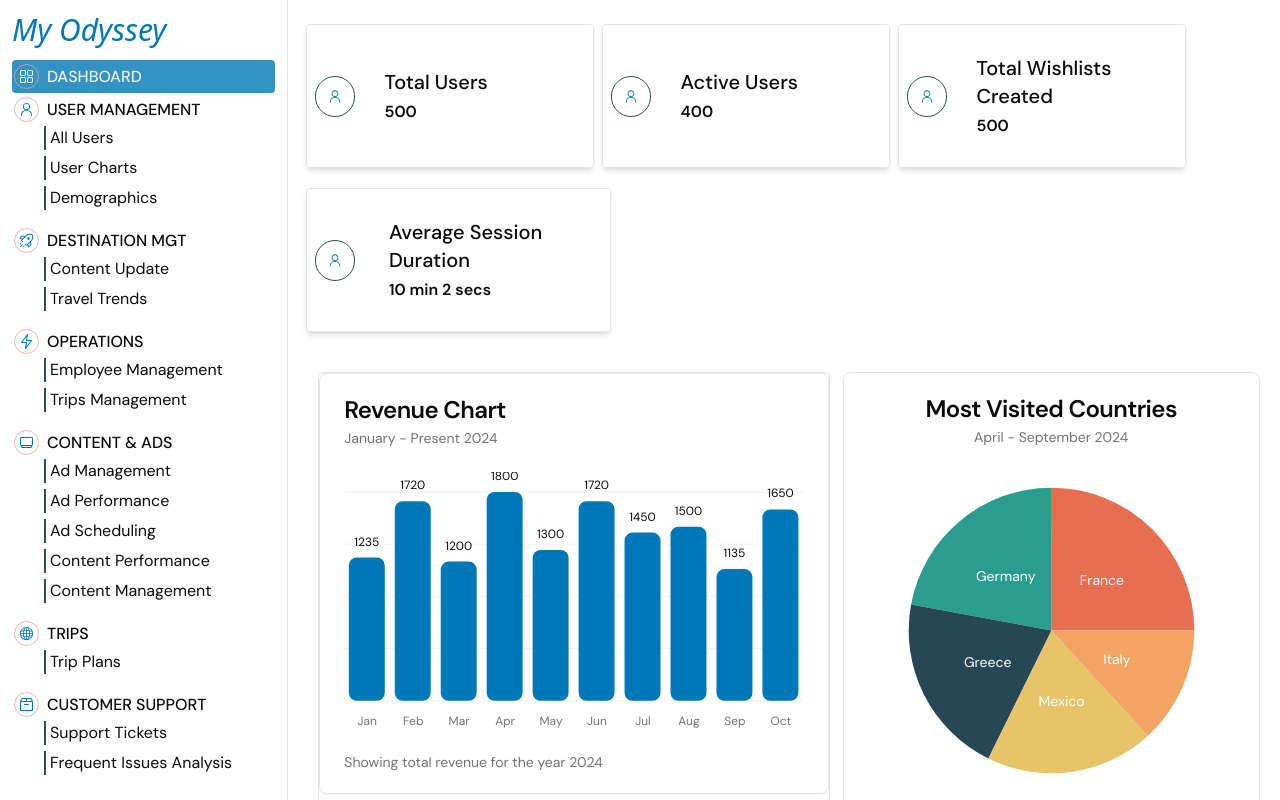
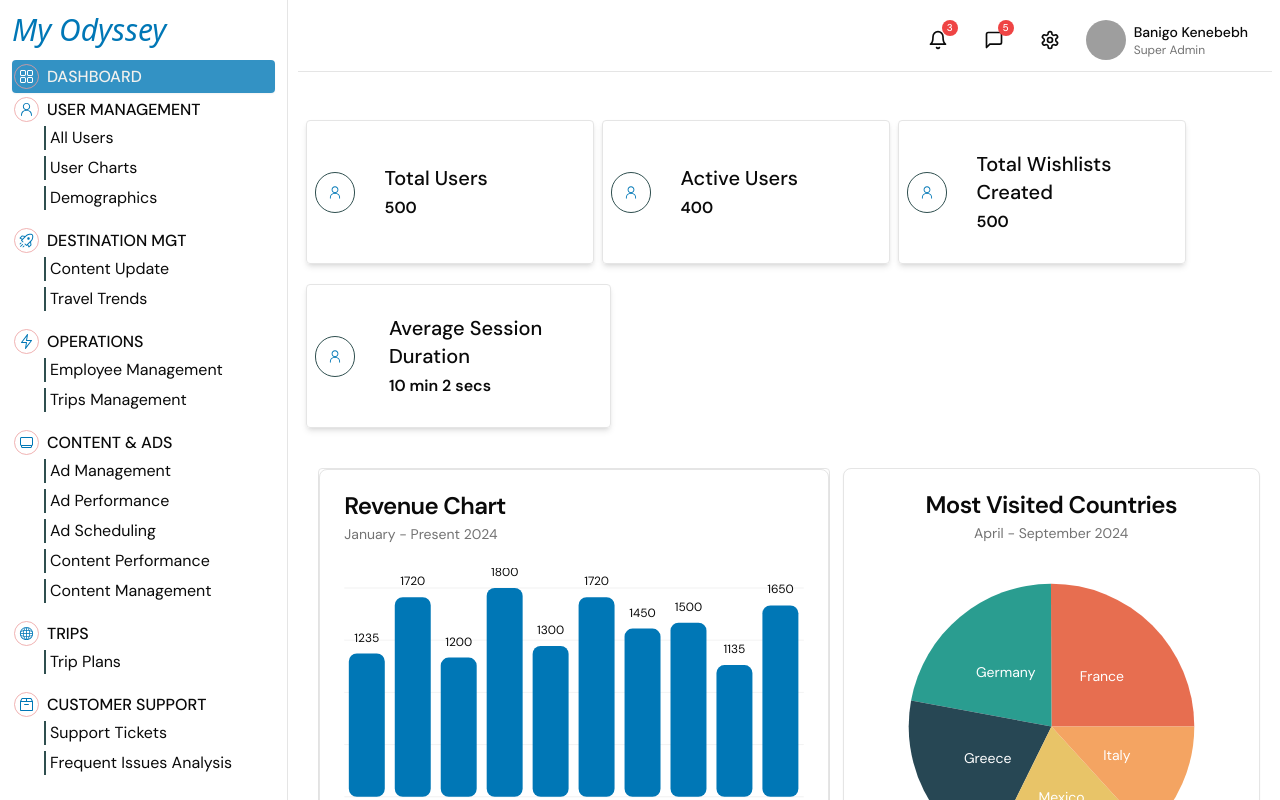
Before and after one commit to kenebebh/my-odyssey-dashboard, a Next.js app: page / in a window 1280 px wide. Shown: the top 800 px of the page. Built offline with nearby package versions, Linux system fonts and the light colour scheme; grey boxes are pictures that could not be loaded.

Commit message:
built a header UI, no function yet, and building the user ID ui

```diff
--- a/package.json
+++ b/package.json
@@ -9,7 +9,9 @@
     "lint": "next lint"
   },
   "dependencies": {
+    "@radix-ui/react-avatar": "^1.1.0",
     "@radix-ui/react-icons": "^1.3.0",
+    "@radix-ui/react-slot": "^1.1.0",
     "@tanstack/match-sorter-utils": "^8.19.4",
     "@tanstack/react-query": "^5.56.2",
     "@tanstack/react-table": "^8.20.5",
--- a/src/app/layout.tsx
+++ b/src/app/layout.tsx
@@ -1,6 +1,6 @@
 import type { Metadata } from "next";
 import { Inter, DM_Sans } from "next/font/google";
-import { Sidebar } from "@/components";
+import { Header, Sidebar } from "@/components";
 import { TanstackProvider } from "@/providers";
 
 import "./globals.css";
@@ -27,7 +27,12 @@
               <Sidebar />
             </div>
 
-            <div className="max-w-full p-2">{children}</div>
+            <div className="max-w-full p-2 flex flex-col gap-y-8">
+              <div>
+                <Header />
+              </div>
+              <div>{children}</div>
+            </div>
           </section>
         </TanstackProvider>
       </body>
--- /dev/null
+++ b/src/components/header.tsx
@@ -0,0 +1,40 @@
+import { Avatar, AvatarFallback, AvatarImage } from "@/components/ui/avatar";
+import { Button } from "@/components/ui/button";
+import { BellIcon, MessageSquareIcon, SettingsIcon } from "lucide-react";
+
+export default function Header() {
+  return (
+    <header className="flex items-center justify-end h-16 px-6 border-b bg-background">
+      <div className="flex items-center space-x-4">
+        <Button variant="ghost" size="icon" className="relative">
+          <BellIcon className="h-5 w-5" />
+          <span className="sr-only">Notifications</span>
+          <span className="absolute top-0 right-0 h-4 w-4 rounded-full bg-red-500 text-[10px] font-medium text-white flex items-center justify-center">
+            3<span className="sr-only">3 unread notifications</span>
+          </span>
+        </Button>
+        <Button variant="ghost" size="icon" className="relative">
+          <MessageSquareIcon className="h-5 w-5" />
+          <span className="sr-only">Messages</span>
+          <span className="absolute top-0 right-0 h-4 w-4 rounded-full bg-red-500 text-[10px] font-medium text-white flex items-center justify-center">
+            5<span className="sr-only">5 unread messages</span>
+          </span>
+        </Button>
+        <Button variant="ghost" size="icon">
+          <SettingsIcon className="h-5 w-5" />
+          <span className="sr-only">Settings</span>
+        </Button>
+        <div className="flex items-center space-x-2">
+          <Avatar>
+            <AvatarImage src="/placeholder.svg" alt="Admin" />
+            <AvatarFallback>BK</AvatarFallback>
+          </Avatar>
+          <div>
+            <p className="text-sm font-medium">Banigo Kenebebh</p>
+            <p className="text-xs text-muted-foreground">Super Admin</p>
+          </div>
+        </div>
+      </div>
+    </header>
+  );
+}
--- a/src/components/index.tsx
+++ b/src/components/index.tsx
@@ -7,6 +7,7 @@
 import UserTypePieChart from "./user/user-type-pie-chart";
 import UserEngagementPieChart from "./user/user-engagement-pie-chart";
 import UserDetailsPage from "./user/user-details-page";
+import Header from "./header";
 
 export {
   Sidebar,
@@ -18,4 +19,5 @@
   UserTypePieChart,
   UserEngagementPieChart,
   UserDetailsPage,
+  Header,
 };
--- /dev/null
+++ b/src/components/ui/avatar.tsx
@@ -0,0 +1,50 @@
+"use client"
+
+import * as React from "react"
+import * as AvatarPrimitive from "@radix-ui/react-avatar"
+
+import { cn } from "@/lib/utils"
+
+const Avatar = React.forwardRef<
+  React.ElementRef<typeof AvatarPrimitive.Root>,
+  React.ComponentPropsWithoutRef<typeof AvatarPrimitive.Root>
+>(({ className, ...props }, ref) => (
+  <AvatarPrimitive.Root
+    ref={ref}
+    className={cn(
+      "relative flex h-10 w-10 shrink-0 overflow-hidden rounded-full",
+      className
+    )}
+    {...props}
+  />
+))
+Avatar.displayName = AvatarPrimitive.Root.displayName
+
+const AvatarImage = React.forwardRef<
+  React.ElementRef<typeof AvatarPrimitive.Image>,
+  React.ComponentPropsWithoutRef<typeof AvatarPrimitive.Image>
+>(({ className, ...props }, ref) => (
+  <AvatarPrimitive.Image
+    ref={ref}
+    className={cn("aspect-square h-full w-full", className)}
+    {...props}
+  />
+))
+AvatarImage.displayName = AvatarPrimitive.Image.displayName
+
+const AvatarFallback = React.forwardRef<
+  React.ElementRef<typeof AvatarPrimitive.Fallback>,
+  React.ComponentPropsWithoutRef<typeof AvatarPrimitive.Fallback>
+>(({ className, ...props }, ref) => (
+  <AvatarPrimitive.Fallback
+    ref={ref}
+    className={cn(
+      "flex h-full w-full items-center justify-center rounded-full bg-muted",
+      className
+    )}
+    {...props}
+  />
+))
+AvatarFallback.displayName = AvatarPrimitive.Fallback.displayName
+
+export { Avatar, AvatarImage, AvatarFallback }
--- /dev/null
+++ b/src/components/ui/button.tsx
@@ -0,0 +1,56 @@
+import * as React from "react"
+import { Slot } from "@radix-ui/react-slot"
+import { cva, type VariantProps } from "class-variance-authority"
+
+import { cn } from "@/lib/utils"
+
+const buttonVariants = cva(
+  "inline-flex items-center justify-center whitespace-nowrap rounded-md text-sm font-medium ring-offset-background transition-colors focus-visible:outline-none focus-visible:ring-2 focus-visible:ring-ring focus-visible:ring-offset-2 disabled:pointer-events-none disabled:opacity-50",
+  {
+    variants: {
+      variant: {
+        default: "bg-primary text-primary-foreground hover:bg-primary/90",
+        destructive:
+          "bg-destructive text-destructive-foreground hover:bg-destructive/90",
+        outline:
+          "border border-input bg-background hover:bg-accent hover:text-accent-foreground",
+        secondary:
+          "bg-secondary text-secondary-foreground hover:bg-secondary/80",
+        ghost: "hover:bg-accent hover:text-accent-foreground",
+        link: "text-primary underline-offset-4 hover:underline",
+      },
+      size: {
+        default: "h-10 px-4 py-2",
+        sm: "h-9 rounded-md px-3",
+        lg: "h-11 rounded-md px-8",
+        icon: "h-10 w-10",
+      },
+    },
+    defaultVariants: {
+      variant: "default",
+      size: "default",
+    },
+  }
+)
+
+export interface ButtonProps
+  extends React.ButtonHTMLAttributes<HTMLButtonElement>,
+    VariantProps<typeof buttonVariants> {
+  asChild?: boolean
+}
+
+const Button = React.forwardRef<HTMLButtonElement, ButtonProps>(
+  ({ className, variant, size, asChild = false, ...props }, ref) => {
+    const Comp = asChild ? Slot : "button"
+    return (
+      <Comp
+        className={cn(buttonVariants({ variant, size, className }))}
+        ref={ref}
+        {...props}
+      />
+    )
+  }
+)
+Button.displayName = "Button"
+
+export { Button, buttonVariants }
--- a/src/components/user/user-details-page.tsx
+++ b/src/components/user/user-details-page.tsx
@@ -11,30 +11,43 @@
     error,
   } = usersQuery<IUser>(UsersAdapter.getUserDetails, ["user", userID], userID);
 
-  console.log(user);
+  //   console.log(user);
+
+  const userName = user?.username ?? ""; // userName will be an empty string if userName is undefined
+  const [firstName, lastName] = userName.split(" ");
 
   return (
-    <div>
-      <div>
-        <section className="overflow-hidden w-28 h-28 sm:w-[150px] sm:h-[150px] rounded-full">
+    <div className="flex flex-col gap-y-12">
+      <div className="flex gap-x-12">
+        <section className="overflow-hidden w-52 h-52 sm:w-[200px] sm:h-[200px] rounded-full">
           <img src={user?.userImage} className="object-cover object-center" />
         </section>
-        <section className="border rounded-lg overflow-hidden">
+        <section className="border rounded-lg overflow-hidden min-w-[30rem]">
           <div className="bg-neutral-300 py-3 px-2 pl-4">
             <h2>Personal Information</h2>
           </div>
-          <div className="flex flex-wrap px-2 gap-x-12">
-            <div className="flex flex-col gap-y-2 w-fit justify-between border-b border-slate-100 pb-5">
-              <p className="basis-1/4 font-medium">Name</p>
-              <p className="basis-3/4 text-slate-800">{user?.username}</p>
+          <div className="grid grid-cols-2 gap-x-4 auto-rows-auto px-4">
+            <div className="flex flex-col gap-y-2 w-full border-b border-r border-slate-100 justify-between pb-5">
+              <p className="basis-1/4 font-medium">First Name</p>
+              <p className="basis-3/4 text-slate-800">{firstName}</p>
             </div>
 
-            <div className="flex flex-col gap-y-2 w-fit justify-between border-b border-slate-100 pb-5">
-              <p className="basis-1/4 font-medium">Email Address</p>
-              <p className="basis-3/4 text-slate-800">{user?.email}</p>
+            <div className="flex flex-col gap-y-2 w-full justify-between border-b border-slate-100 pb-5">
+              <p className="basis-1/4 font-medium">Last Name</p>
+              <p className="basis-3/4 text-slate-800">{lastName}</p>
             </div>
 
-            <div className="flex flex-col gap-y-2 w-fit justify-between border-b border-slate-100 pb-5">
+            <div className="flex flex-col gap-y-2 w-full border-b border-r border-slate-100 justify-between pb-5">
+              <p className="basis-1/4 font-medium">Gender</p>
+              <p className="basis-3/4 text-slate-800">Female</p>
+            </div>
+
+            <div className="flex flex-col gap-y-2 w-full justify-between border-b border-slate-100 pb-5">
+              <p className="basis-1/4 font-medium">Date of Birth</p>
+              <p className="basis-3/4 text-slate-800">26th July, 2002</p>
+            </div>
+
+            {/* <div className="flex flex-col gap-y-2 w-full justify-between border-b border-r border-slate-100 pb-5">
               <p className="basis-1/4 font-medium">Verification Status</p>
               <p className="basis-3/4 text-slate-800">
                 {user?.verified ? (
@@ -45,7 +58,7 @@
               </p>
             </div>
 
-            <div className="flex flex-col gap-y-2 w-fit justify-between border-b border-slate-100 pb-5">
+            <div className="flex flex-col gap-y-2 w-full justify-between border-b border-slate-100 pb-5">
               <p className="basis-1/4 font-medium">Account Status</p>
               <p className="basis-3/4 text-slate-800">
                 {user?.deactivated ? (
@@ -54,12 +67,53 @@
                   <span className="text-green-400">Active</span>
                 )}
               </p>
+            </div> */}
+          </div>
+        </section>
+      </div>
+      <div>
+        <section className="border rounded-lg overflow-hidden">
+          <div className="bg-neutral-300 py-3 px-2 pl-4">
+            <h2>Contact Information</h2>
+          </div>
+          <div className="grid grid-cols-3 gap-x-4 auto-rows-auto px-4">
+            <div className="flex flex-col gap-y-2 w-full justify-between border-b border-slate-100 pb-5">
+              <p className="basis-1/4 font-medium">Email Address</p>
+              <p className="basis-3/4 text-slate-800">{user?.email}</p>
+            </div>
+
+            <div className="flex flex-col gap-y-2 w-full border-b border-r border-slate-100 justify-between pb-5">
+              <p className="basis-1/4 font-medium">Phone</p>
+              <p className="basis-3/4 text-slate-800">08148531411</p>
+            </div>
+
+            <div className="flex flex-col gap-y-2 w-full justify-between border-b border-slate-100 pb-5">
+              <p className="basis-1/4 font-medium">Address</p>
+              <p className="basis-3/4 text-slate-800">
+                Ekeki Housing Estate, Yenagoa, Bayelsa State
+              </p>
+            </div>
+
+            <div className="flex flex-col gap-y-2 w-full justify-between border-b border-slate-100 pb-5">
+              <p className="basis-1/4 font-medium">City</p>
+              <p className="basis-3/4 text-slate-800">Yenagoa</p>
+            </div>
+
+            <div className="flex flex-col gap-y-2 w-full border-b border-r border-slate-100 justify-between pb-5">
+              <p className="basis-1/4 font-medium">Country</p>
+              <p className="basis-3/4 text-slate-800">{user?.location}</p>
+            </div>
+
+            <div className="flex flex-col gap-y-2 w-full justify-between border-b border-slate-100 pb-5">
+              <p className="basis-1/4 font-medium">Address</p>
+              <p className="basis-3/4 text-slate-800">
+                Ekeki Housing Estate, Yenagoa, Bayelsa State
+              </p>
             </div>
           </div>
         </section>
       </div>
       <div></div>
-      <div></div>
     </div>
   );
 }
```
Also changed, not shown: 1 other file (tests, documents, lock files or other folders).
